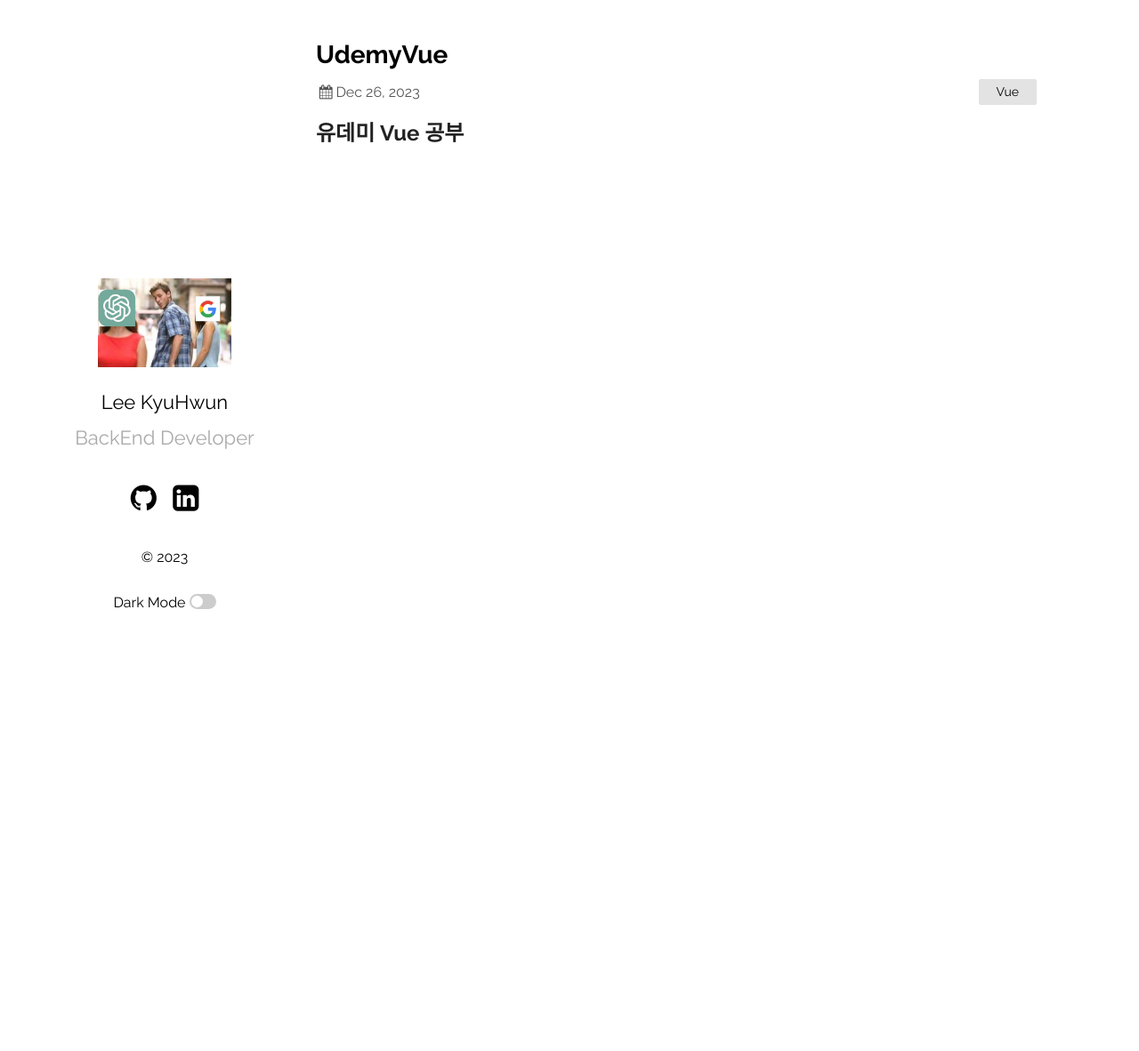
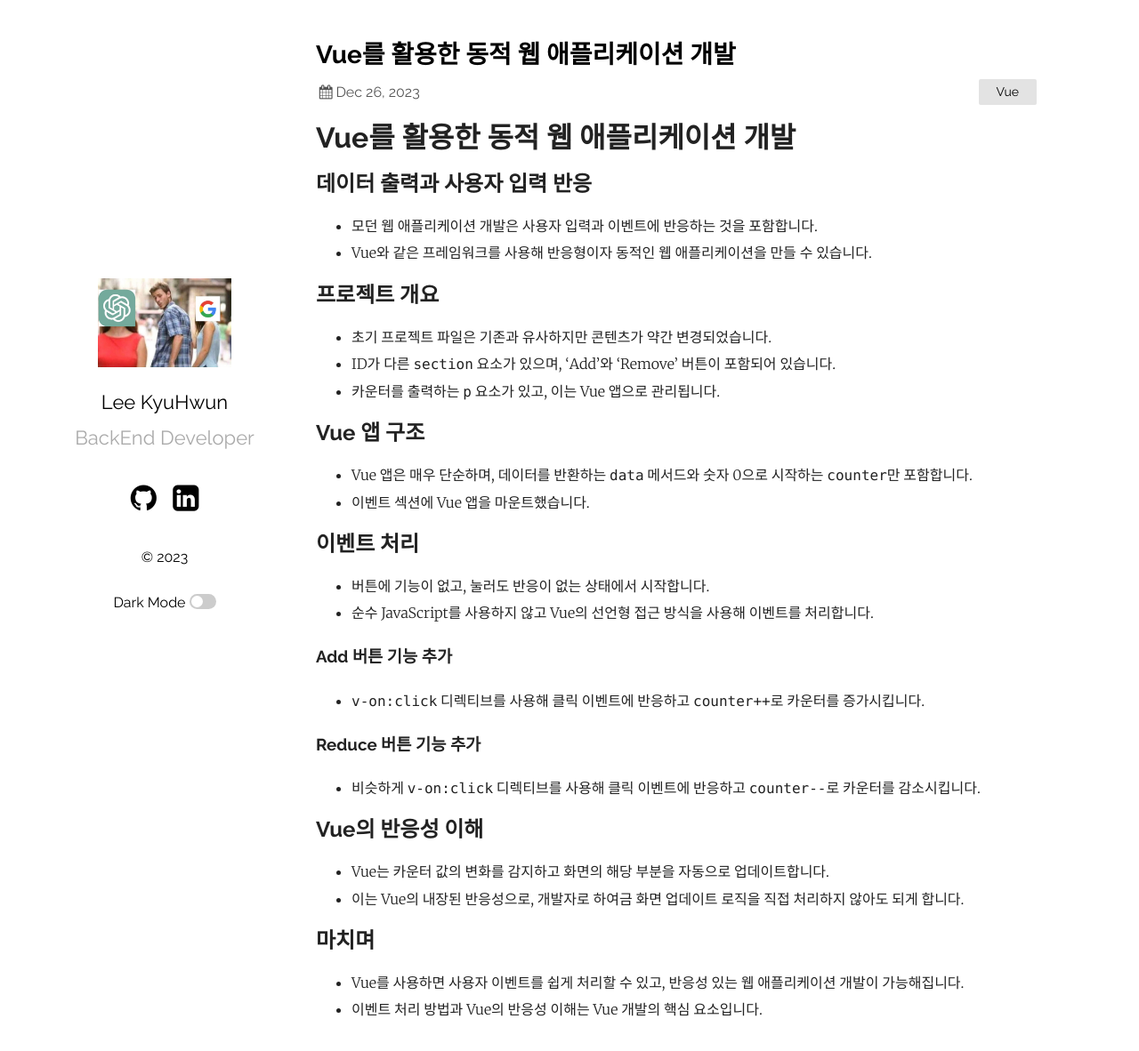
Before and after one commit to Lee-Kyuhwun/Lee-Kyuhwun.github.io, a Jekyll site: the page built from _posts/2023-12-26-udemyVue.markdown, in a window 1280 px wide and 1196 px high. Shown: the top 1182 px of the window at 89% size. Built offline with Jekyll 4.4.1, drawn with Linux system fonts in a browser that asks for light colours.

Commit message:
feat: 유데미 Vue 내용 추가

```diff
--- a/_posts/2023-12-26-udemyVue.markdown
+++ b/_posts/2023-12-26-udemyVue.markdown
@@ -1,8 +1,47 @@
 ---
 layout: post
-title: "UdemyVue"
+title: "Vue를 활용한 동적 웹 애플리케이션 개발"
 date: 2023-12-26 21:03:36 +0530
 categories: Vue
 ---
 
-## 유데미 Vue 공부
+# Vue를 활용한 동적 웹 애플리케이션 개발
+
+## 데이터 출력과 사용자 입력 반응
+
+- 모던 웹 애플리케이션 개발은 사용자 입력과 이벤트에 반응하는 것을 포함합니다.
+- Vue와 같은 프레임워크를 사용해 반응형이자 동적인 웹 애플리케이션을 만들 수 있습니다.
+
+## 프로젝트 개요
+
+- 초기 프로젝트 파일은 기존과 유사하지만 콘텐츠가 약간 변경되었습니다.
+- ID가 다른 `section` 요소가 있으며, 'Add'와 'Remove' 버튼이 포함되어 있습니다.
+- 카운터를 출력하는 `p` 요소가 있고, 이는 Vue 앱으로 관리됩니다.
+
+## Vue 앱 구조
+
+- Vue 앱은 매우 단순하며, 데이터를 반환하는 `data` 메서드와 숫자 0으로 시작하는 `counter`만 포함합니다.
+- 이벤트 섹션에 Vue 앱을 마운트했습니다.
+
+## 이벤트 처리
+
+- 버튼에 기능이 없고, 눌러도 반응이 없는 상태에서 시작합니다.
+- 순수 JavaScript를 사용하지 않고 Vue의 선언형 접근 방식을 사용해 이벤트를 처리합니다.
+
+### Add 버튼 기능 추가
+
+- `v-on:click` 디렉티브를 사용해 클릭 이벤트에 반응하고 `counter++`로 카운터를 증가시킵니다.
+
+### Reduce 버튼 기능 추가
+
+- 비슷하게 `v-on:click` 디렉티브를 사용해 클릭 이벤트에 반응하고 `counter--`로 카운터를 감소시킵니다.
+
+## Vue의 반응성 이해
+
+- Vue는 카운터 값의 변화를 감지하고 화면의 해당 부분을 자동으로 업데이트합니다.
+- 이는 Vue의 내장된 반응성으로, 개발자로 하여금 화면 업데이트 로직을 직접 처리하지 않아도 되게 합니다.
+
+## 마치며
+
+- Vue를 사용하면 사용자 이벤트를 쉽게 처리할 수 있고, 반응성 있는 웹 애플리케이션 개발이 가능해집니다.
+- 이벤트 처리 방법과 Vue의 반응성 이해는 Vue 개발의 핵심 요소입니다.
```
